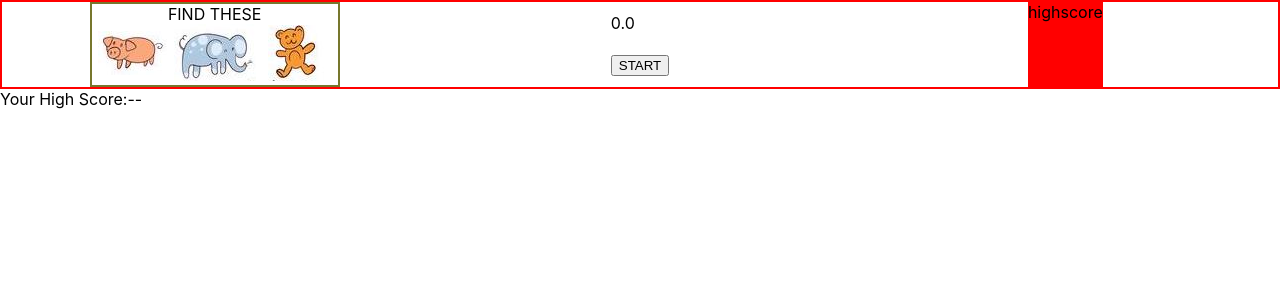
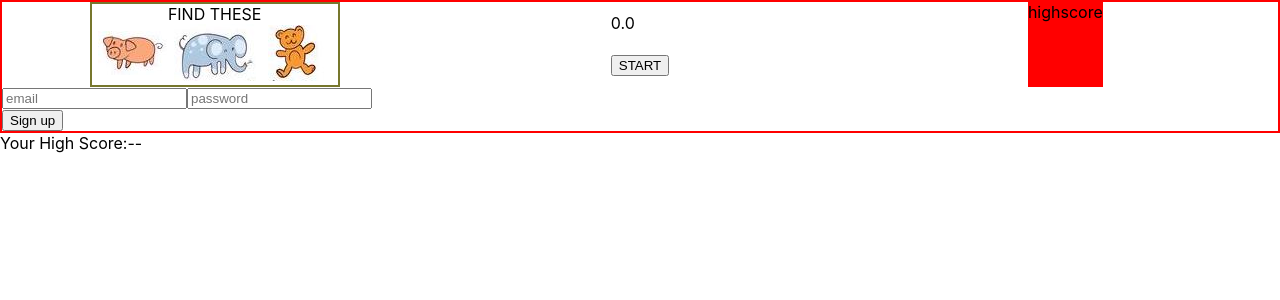
Before and after one commit to hoholabs/image-tagger, a React (Create React App) app: page / in a window 1280 px wide. Shown: the top 300 px of the page. Built offline with nearby package versions, Linux system fonts and the light colour scheme; no server answers; the database is empty.

Commit message:
created signup form for firebase Authentication

```diff
--- a/package.json
+++ b/package.json
@@ -6,7 +6,8 @@
     "@testing-library/jest-dom": "^5.16.5",
     "@testing-library/react": "^13.4.0",
     "@testing-library/user-event": "^13.5.0",
-    "firebase": "^9.13.0",
+    "firebase": "^9.14.0",
+    "firebaseui": "^6.0.2",
     "react": "^18.2.0",
     "react-dom": "^18.2.0",
     "react-scripts": "5.0.1",
--- /dev/null
+++ b/src/Auth.js
@@ -0,0 +1,61 @@
+import React, { useState } from 'react';
+import { auth } from './firebase';
+import { createUserWithEmailAndPassword } from 'firebase/auth';
+
+function Auth(props) {
+    const defaultValues = {
+        email: '',
+        password: ''
+    };
+    const [inputValues, setInputValues] = useState(defaultValues);
+
+    const handleChange = (event) => {
+        console.log(inputValues);
+        setInputValues({
+            ...inputValues,
+            [event.target.name]: event.target.value
+        });
+    };
+
+    const handleSignUp = (event) => {
+        event.preventDefault();
+        createUserWithEmailAndPassword(
+            auth,
+            inputValues.email,
+            inputValues.password
+        )
+            .then((userCredential) => {
+                // Signed in
+                const user = userCredential.user;
+                // ...
+            })
+            .catch((error) => {
+                const errorCode = error.code;
+                const errorMessage = error.message;
+                // ..
+            });
+    };
+    return (
+        <div>
+            <form name="signUp" onSubmit={handleSignUp}>
+                <input
+                    value={inputValues.email}
+                    onChange={handleChange}
+                    name="email"
+                    type="text"
+                    placeholder="email"
+                ></input>
+                <input
+                    value={inputValues.password}
+                    onChange={handleChange}
+                    type="password"
+                    name="password"
+                    placeholder="password"
+                ></input>
+                <input type="submit" name="signUp" value="Sign up"></input>
+            </form>
+        </div>
+    );
+}
+
+export default Auth;
--- a/src/Nav.js
+++ b/src/Nav.js
@@ -1,4 +1,5 @@
 import React from 'react';
+import Auth from './Auth';
 
 function Nav(props) {
     return (
@@ -43,6 +44,7 @@ function Nav(props) {
                 )}
             </div>
             <div id="highscore">highscore</div>
+            <Auth />
         </nav>
     );
 }
--- a/src/Scores.js
+++ b/src/Scores.js
@@ -10,7 +10,7 @@ function Scores(props) {
         const docSnap = await getDoc(docRef);
         const userData = docSnap.data();
         const puzzleName = props.puzzle.name.toString();
-        console.log(userData[puzzleName]);
+        // console.log(userData[puzzleName]);
         setHighScore(userData[puzzleName]);
     }
 
--- a/src/firebase.js
+++ b/src/firebase.js
@@ -2,7 +2,9 @@
 import { initializeApp } from 'firebase/app';
 // TODO: Add SDKs for Firebase products that you want to use
 // https://firebase.google.com/docs/web/setup#available-libraries
+
 import { getFirestore } from 'firebase/firestore';
+import { getAuth } from 'firebase/auth';
 
 // Your web app's Firebase configuration
 const firebaseConfig = {
@@ -16,6 +18,8 @@ const firebaseConfig = {
 
 // Initialize Firebase
 const app = initializeApp(firebaseConfig);
+// Initialize Firebase Authentication and get a reference to the service
+const auth = getAuth(app);
 
-export const db = getFirestore(app);
-// export {collection, addDoc}
+const db = getFirestore(app);
+export { db, auth };
```
Also changed, not shown: 1 other file (tests, documents, lock files or other folders).
